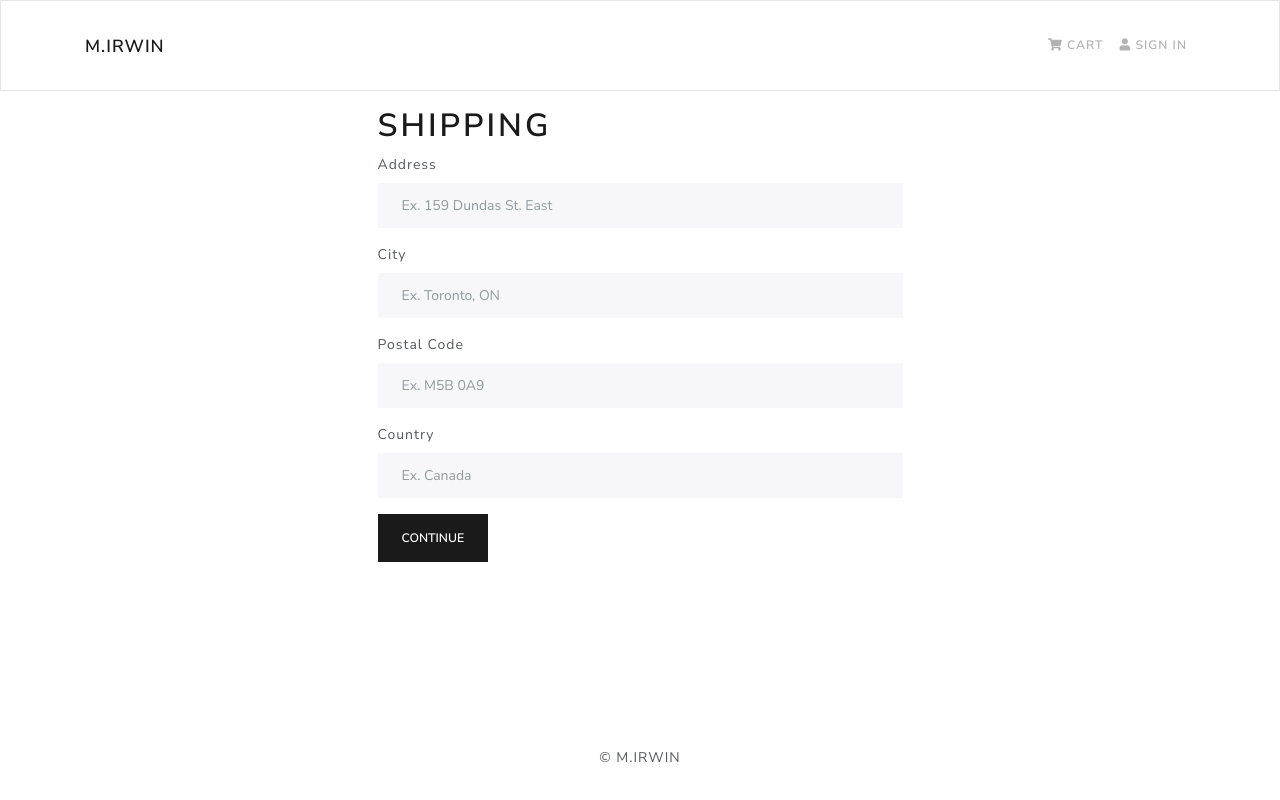
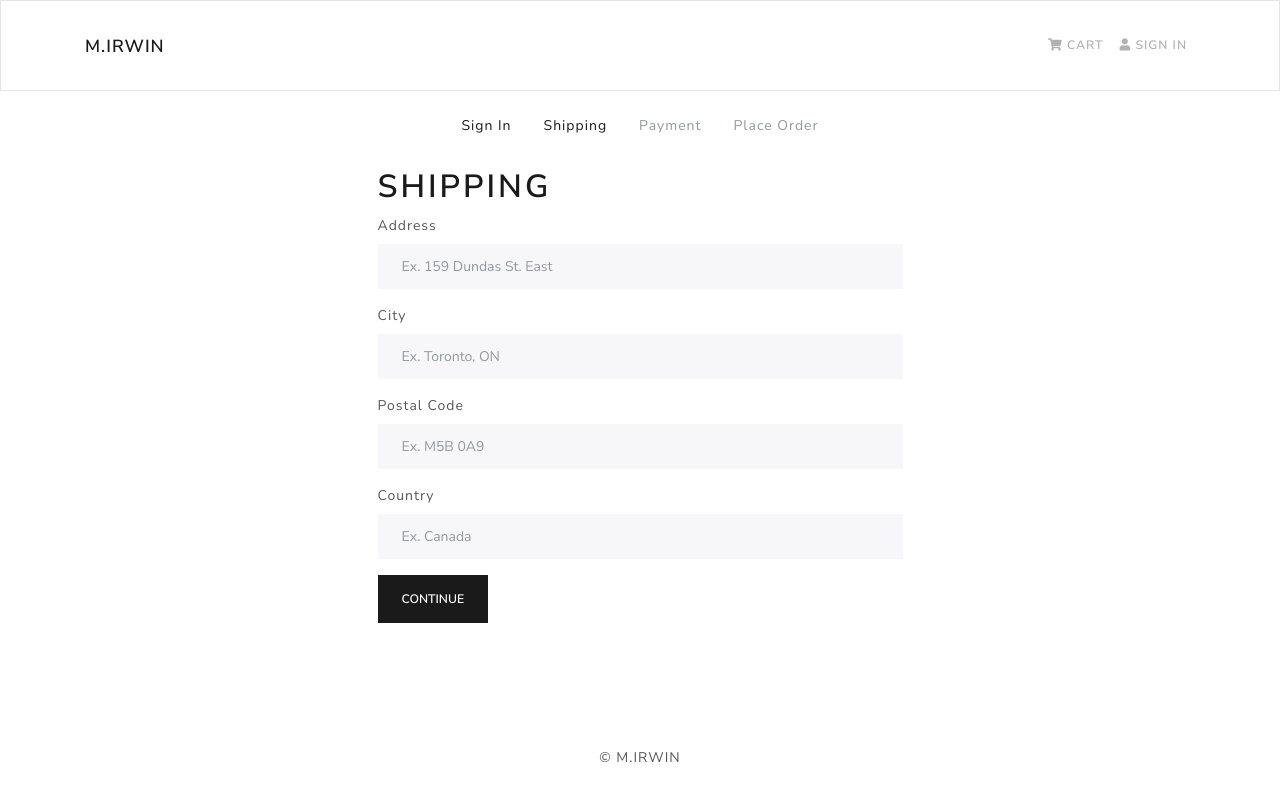
Before and after one commit to elijah-irwin/e-comm-site, a React (Create React App) app in the folder client/: page /shipping in a window 1280 px wide. Built offline with nearby package versions, Linux system fonts and the light colour scheme.

Commit message:
Added checkout breadcrumb steps.

```diff
--- /dev/null
+++ b/client/src/components/CheckoutSteps.jsx
@@ -0,0 +1,27 @@
+import React from 'react'
+import { Link } from 'react-router-dom'
+import { Nav } from 'react-bootstrap'
+
+const CheckoutSteps = ({ step1, step2, step3, step4 }) => {
+  return (
+    <Nav className='justify-content-center mb-4'>
+      <Nav.Link as={Link} to='/shipping' disabled={!step1}>
+        Sign In
+      </Nav.Link>
+
+      <Nav.Link as={Link} to='/shipping' disabled={!step2}>
+        Shipping
+      </Nav.Link>
+
+      <Nav.Link as={Link} to='/payment' disabled={!step3}>
+        Payment
+      </Nav.Link>
+
+      <Nav.Link as={Link} to='/place-order' disabled={!step4}>
+        Place Order
+      </Nav.Link>
+    </Nav>
+  )
+}
+
+export default CheckoutSteps
--- a/client/src/components/Header.jsx
+++ b/client/src/components/Header.jsx
@@ -12,6 +12,7 @@ const Header = ({ history }) => {
 
   const userLogout = () => {
     dispatch(logout())
+    window.location.pathname = '/'
   }
 
   const renderSignIn = () => {
--- a/client/src/views/shipping-view.jsx
+++ b/client/src/views/shipping-view.jsx
@@ -7,6 +7,7 @@ import { saveShippingAddress } from '../redux/actions/cart-actions'
 
 // Components
 import FormContainer from '../components/FormContainer'
+import CheckoutSteps from '../components/CheckoutSteps'
 
 const Shipping = ({ history }) => {
   // Shipping Address
@@ -28,6 +29,7 @@ const Shipping = ({ history }) => {
 
   return (
     <FormContainer>
+      <CheckoutSteps step1 step2 />
       <h1>Shipping</h1>
       <Form onSubmit={submitHandler}>
         <Form.Group controlId='address'>
```
